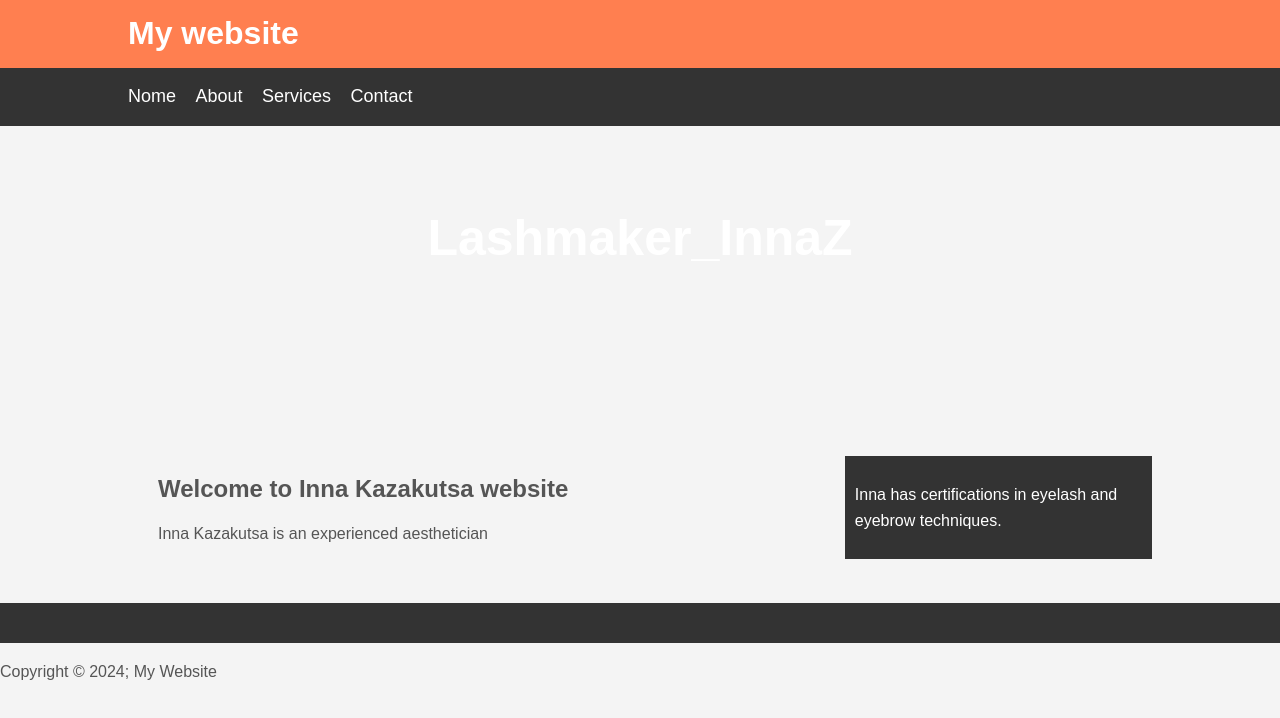
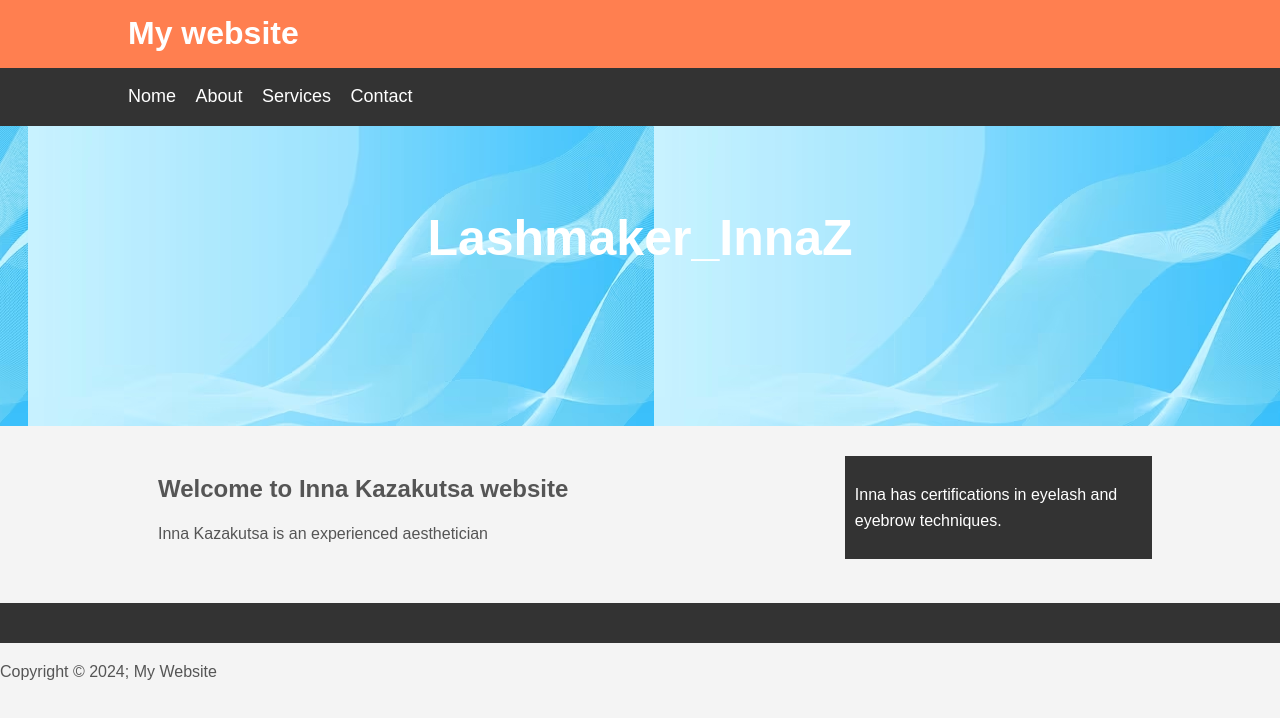
Before and after one commit to ksushkak/InnaKazakutsaWebsite, a plain HTML site: page index.html in a window 1280 px wide. Drawn offline with Linux system fonts and the light colour scheme.

Commit message:
Update style.css

```diff
--- a/style.css
+++ b/style.css
@@ -36,7 +36,7 @@ body{
     padding-right: 15px;
 }
 #showcase{
-    background-image: url('../image/showcase.jpg');
+    background-image: url('../showcase.jpg');
 background-position: center right;
 min-height: 300px;
 margin-bottom: 30px;
```
